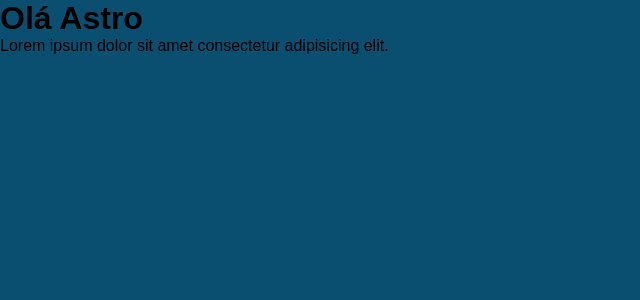
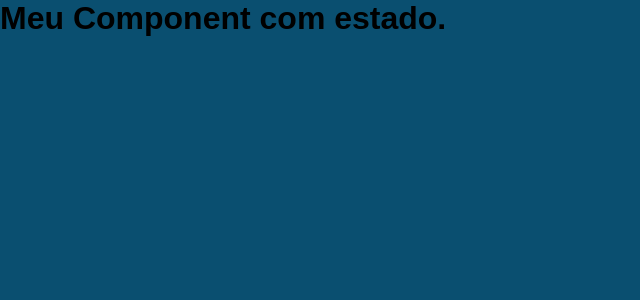
Before and after one commit to ArthurTeix/listaDeTarefas-react, a React (Create React App) app: page / in a window 1280 px wide. Shown: the top 300 px of the page, without its empty margins (0-640 px from the left). Built offline with nearby package versions, Linux system fonts and the light colour scheme.

Commit message:
feat: added component

```diff
--- a/src/App.jsx
+++ b/src/App.jsx
@@ -1,11 +1,10 @@
-import React from "react";
-import './App.css'
+import Main from "./components/Main";
+import "./App.css";
 
 export default function App() {
   return (
-    <div>
-      <h1>Olá Astro</h1>
-      <p>Lorem ipsum dolor sit amet consectetur adipisicing elit.</p>
-    </div>
-  )
+    <> {/* fragmento é apenas para servir como id=root, e gerar uma hierarquia */}
+      <Main />
+    </>
+  );
 }
--- /dev/null
+++ b/src/components/Main.jsx
@@ -0,0 +1,7 @@
+import { Component } from "react";
+
+export default class Main extends Component {
+  render() {
+    return <h1>Meu Component com estado.</h1>;
+  }
+}
```
